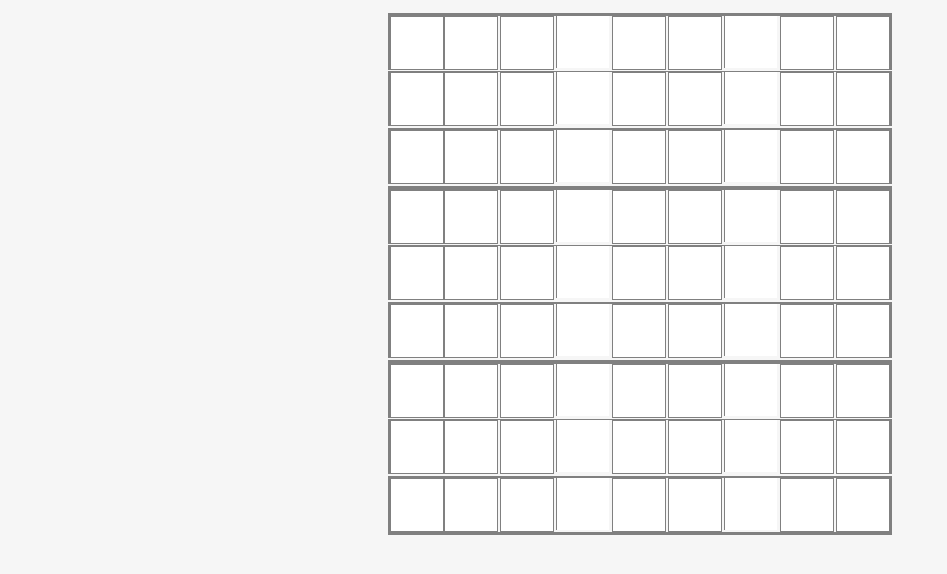
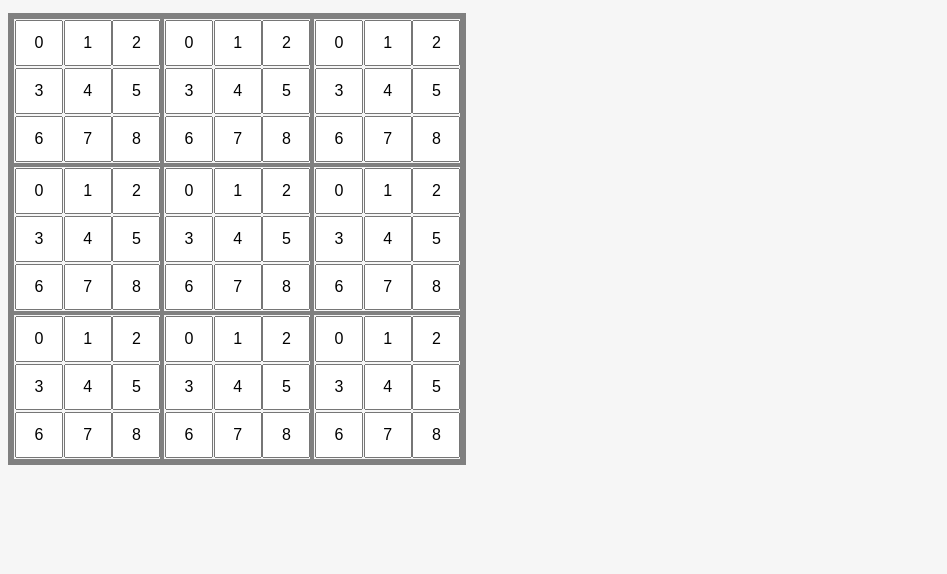
Before and after one commit to hallvaaw/newspapergames, a website built with Vite: page sudoku.html in a window 1280 px wide. Shown: the part 54-628 px from the top of the page, without its empty margins (0-947 px from the left). Built offline with nearby package versions, Linux system fonts and the light colour scheme.

Commit message:
update table

```diff
--- a/src/styles.css
+++ b/src/styles.css
@@ -12,6 +12,11 @@
   -webkit-font-smoothing: antialiased;
   -moz-osx-font-smoothing: grayscale;
   -webkit-text-size-adjust: 100%;
+}
+
+input::-webkit-outer-spin-button,
+input::-webkit-inner-spin-button {
+  -webkit-appearance: none;
 }
 
 h1 {
@@ -52,25 +57,41 @@ h1 {
     box-sizing: content-box;
 }
 
-main {
+table {
     display: grid;
-    grid-template-rows: repeat(9, minmax(0, 1fr));
+    grid-template-columns: repeat(3, minmax(0, 1fr));
+    max-width: 450px;
     justify-content: center;
+    border: solid gray 4px;
+}
+
+input {
+    width: 40px;
+    height: 40px;
+    text-align: center;
+    font-size: 16px;
+}
+
+input:hover {
+    background-color: #e5e7eb;
+}
+
+tr {
+    display: grid;
+    justify-content: center;
+    border: solid gray 2px;
 }
 
 .row {
     display: grid;
-    grid-template-columns: repeat(9, minmax(0, 1fr));
-    border-style: solid;
-    border-width: 1px;
-    border-right-width: 0px;
-    border-left-width: 0px;
-    border-color: gray;
+    grid-template-columns: repeat(3, minmax(0, 1fr));
 }
 
+/*
 .row3 {
+    border-style: solid;
     border-width: 0px;
-    border-top-width: 3px;
+    border-top-width: 10px;
     border-color: gray;
 }
 
@@ -96,22 +117,14 @@ main {
 }
 
 .cell {
-    display: block;
-    border-style: solid;
-    border-width: 1px;
     text-align: center;
     width: 40px;
-    height: 40px;
-    padding-top: 6px;
-    padding-bottom: 6px;
-    padding-right: 6px;
-    padding-left: 6px;
-    margin: 0px;
-    border-color: gray;
 }
 
 .cell3 {
+    border-style: solid;
     border-width: 0px;
-    border-left-width: 1px;
+    border-left-width: 2px;
     border-color: gray;
 }
+*/
--- a/src/sudoku.ts
+++ b/src/sudoku.ts
@@ -33,7 +33,7 @@ function selectColumns(num) {
 
 let sudokuFrame = document.getElementById("sudoku-frame");
 for (let i = 0; i < 9; i++) {
-    let row = document.createElement("div");
+    let row = document.createElement("tr");
     row.id = `row-${i}`;
     row.className = "row";
     sudokuFrame.appendChild(row);
@@ -41,13 +41,18 @@ for (let i = 0; i < 9; i++) {
         row.classList.add("row3");
     }
     for (let j = 0; j < 9; j++) {
-        let cell = document.createElement("input");
+        let cell = document.createElement("td");
+        let cellInput = document.createElement("input");
         cell.id = `cell-${j}`;
+        cellInput.type = "number";
+        cellInput.value = j;
+        cellInput.max = 9;
+        cellInput.id = `cell-input-${j}`;
         cell.className = "cell";
-        cell.innerText = j;
         if (j >= 3 && j % 3 == 0) {
             cell.classList.add("cell3");
         }
+        cell.appendChild(cellInput);
         row.appendChild(cell);
     }
 }
--- a/sudoku.html
+++ b/sudoku.html
@@ -9,7 +9,7 @@
   </head>
 <body>
     <h1>Sudoku</h1>
-    <main id="sudoku-frame">
-    </main>
+    <table id="sudoku-frame">
+    </table>
 </body>
 </html>
```
